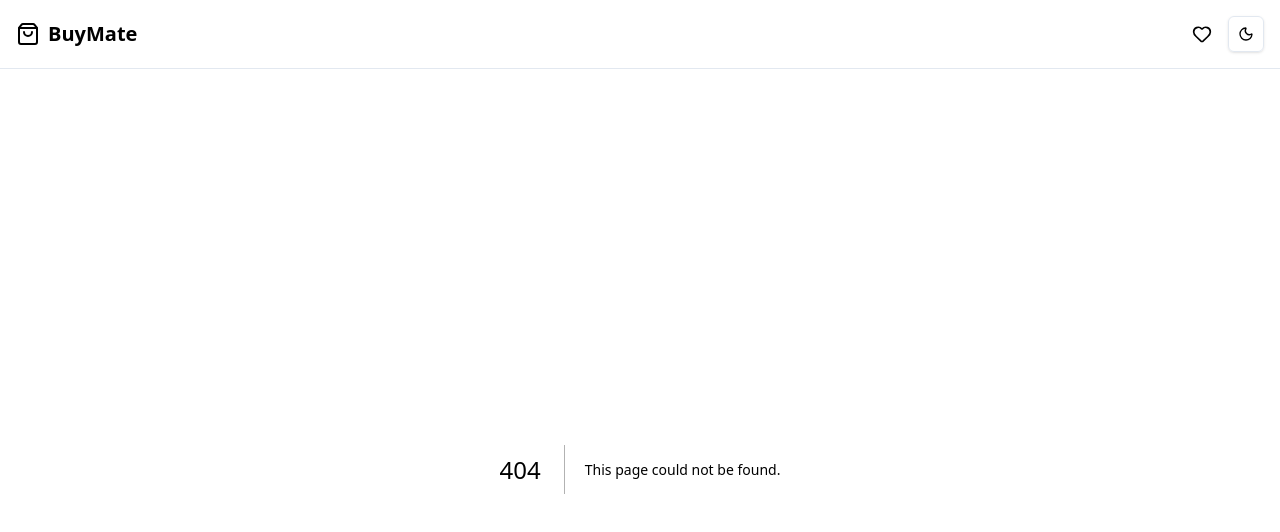
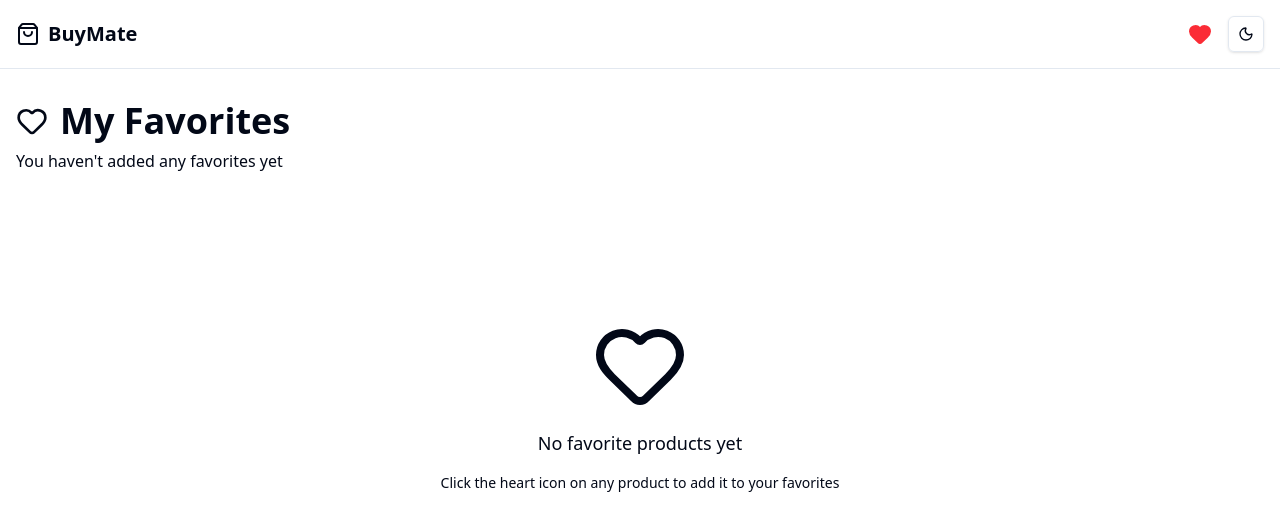
Before and after one commit to sarim-alis/buy-mate, a Next.js app: page /favorites in a window 1280 px wide. Before the commit this address had no page. Shown: the top 532 px of the page. Built offline with nearby package versions, Linux system fonts and the light colour scheme.

Commit message:
feat: favorites

```diff
--- /dev/null
+++ b/src/app/favorites/page.tsx
@@ -0,0 +1,85 @@
+"use client"
+
+import { useState, useEffect } from 'react'
+import { useAppSelector } from '@/store/hooks'
+import { fetchProductById, Product } from '@/lib/api'
+import { ProductCard } from '@/components/ProductCard'
+import { ProductCardSkeleton } from '@/components/ProductCardSkeleton'
+import { Heart } from 'lucide-react'
+
+export default function FavoritesPage() {
+  const favoriteIds = useAppSelector((state) => state.favorites.favorites)
+  const [favoriteProducts, setFavoriteProducts] = useState<Product[]>([])
+  const [loading, setLoading] = useState(true)
+  const [error, setError] = useState<string | null>(null)
+
+  useEffect(() => {
+    async function loadFavorites() {
+      if (favoriteIds.length === 0) {
+        setLoading(false)
+        return
+      }
+
+      try {
+        setLoading(true)
+        const products = await Promise.all(
+          favoriteIds.map(id => fetchProductById(String(id)))
+        )
+        setFavoriteProducts(products)
+        setError(null)
+      } catch (err) {
+        console.error('Error loading favorites:', err)
+        setError('Failed to load favorite products')
+      } finally {
+        setLoading(false)
+      }
+    }
+
+    loadFavorites()
+  }, [favoriteIds])
+
+  return (
+    <div className="container mx-auto px-4 py-8">
+      <div className="mb-8">
+        <div className="flex items-center gap-3 mb-2">
+          <Heart className="h-8 w-8 text-primary fill-primary" />
+          <h1 className="text-4xl font-bold">My Favorites</h1>
+        </div>
+        <p className="text-muted-foreground">
+          {favoriteIds.length === 0
+            ? "You haven't added any favorites yet"
+            : `${favoriteIds.length} favorite product${favoriteIds.length !== 1 ? 's' : ''}`
+          }
+        </p>
+      </div>
+
+      {error && (
+        <div className="flex flex-col items-center justify-center min-h-[400px] gap-4">
+          <p className="text-lg text-destructive">{error}</p>
+        </div>
+      )}
+
+      {loading ? (
+        <div className="grid grid-cols-1 md:grid-cols-2 lg:grid-cols-3 xl:grid-cols-4 gap-6">
+          {Array.from({ length: favoriteIds.length || 4 }).map((_, i) => (
+            <ProductCardSkeleton key={i} />
+          ))}
+        </div>
+      ) : favoriteIds.length === 0 ? (
+        <div className="flex flex-col items-center justify-center min-h-[400px] gap-4">
+          <Heart className="h-24 w-24 text-muted-foreground/30" />
+          <p className="text-lg text-muted-foreground">No favorite products yet</p>
+          <p className="text-sm text-muted-foreground">
+            Click the heart icon on any product to add it to your favorites
+          </p>
+        </div>
+      ) : (
+        <div className="grid grid-cols-1 md:grid-cols-2 lg:grid-cols-3 xl:grid-cols-4 gap-6">
+          {favoriteProducts.map((product) => (
+            <ProductCard key={product.id} product={product} />
+          ))}
+        </div>
+      )}
+    </div>
+  )
+}
--- a/src/components/Header.tsx
+++ b/src/components/Header.tsx
@@ -19,12 +19,12 @@ export function Header() {
 
           <div className="flex items-center gap-4">
             <Link
-              href="/"
-              className="relative flex items-center gap-2 text-sm font-medium hover:text-primary transition-colors"
+              href="/favorites"
+              className="relative flex items-center gap-2 text-sm font-medium hover:opacity-80 transition-opacity"
             >
-              <Heart className="h-5 w-5" />
+              <Heart className="h-6 w-6 text-red-500 fill-red-500 hover:text-red-600 hover:fill-red-600 transition-colors" />
               {favoritesCount > 0 && (
-                <span className="absolute -top-2 -right-2 bg-primary text-primary-foreground text-xs font-bold rounded-full h-5 w-5 flex items-center justify-center">
+                <span className="absolute -top-1 -left-3 bg-red-500 text-white text-[10px] font-bold rounded-full h-4 w-4 flex items-center justify-center border-2 border-background shadow-sm">
                   {favoritesCount}
                 </span>
               )}
```
